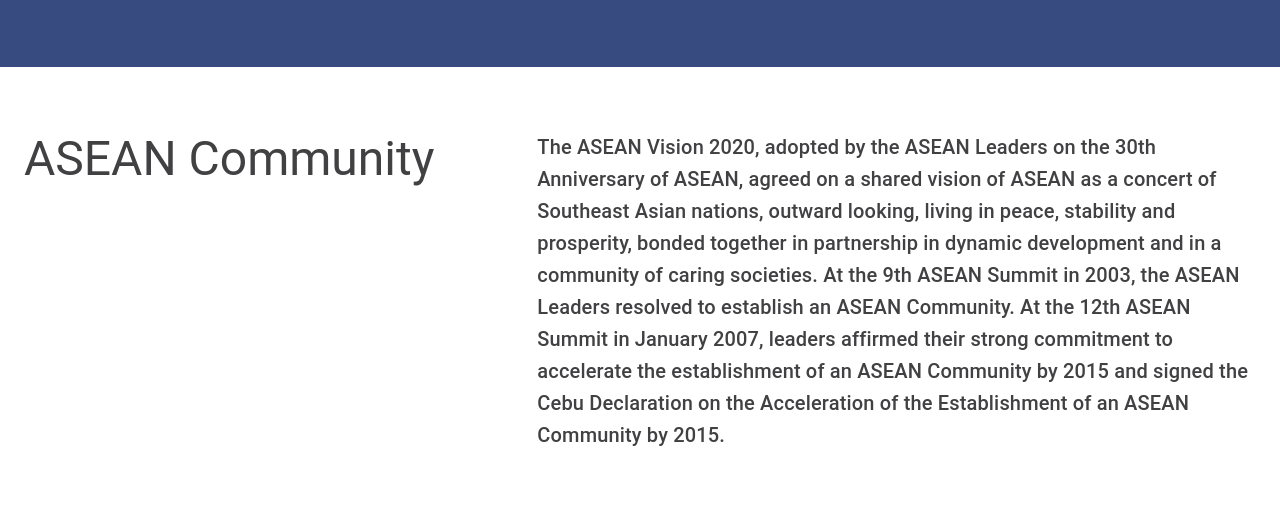
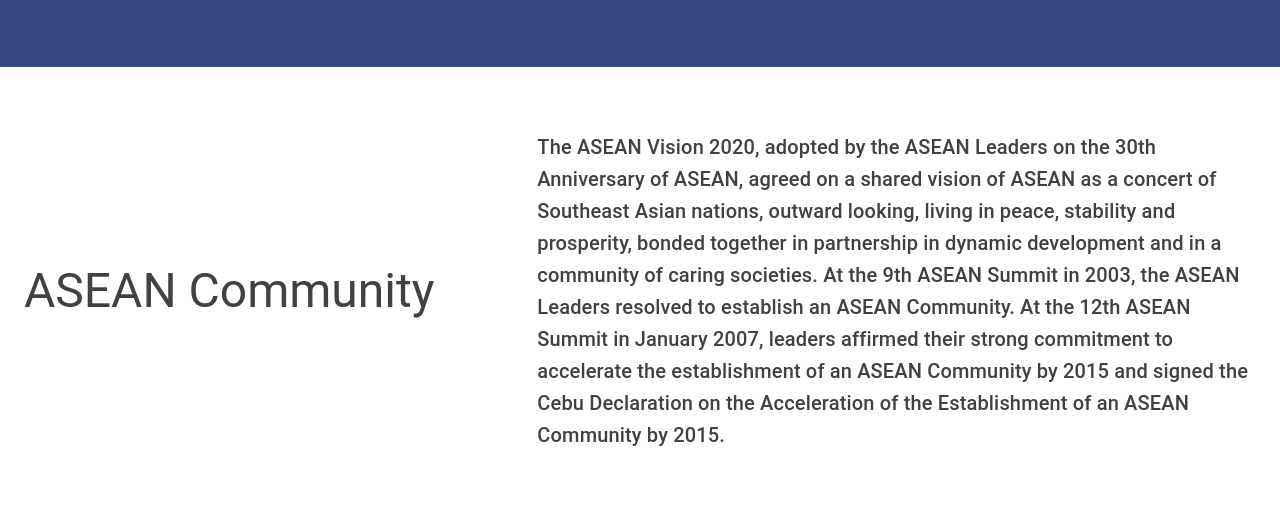
Before and after one commit to UNSWASEANsociety/society_website, a Next.js app: page /about in a window 1280 px wide. Shown: the part 2000-2517 px from the top of the page. Built offline with nearby package versions, Linux system fonts and the light colour scheme.

Commit message:
Build works, added some minor style changes

```diff
--- a/pages/index.js
+++ b/pages/index.js
@@ -23,7 +23,6 @@
   const Map = dynamic(
     () => import("@/components/Map"), // replace '@components/map' with your component's location
     {
-      loading: () => <p>A map is loading</p>,
       ssr: false, // This line is important. It's what prevents server-side render
     }
   );
--- a/src/page_sections/About/ASEANCommunity.js
+++ b/src/page_sections/About/ASEANCommunity.js
@@ -6,9 +6,18 @@
     <>
       <Grid container>
         <Grid item md={5}>
-          <Typography component="h2" variant="h3" gutterBottom>
-            ASEAN Community
-          </Typography>
+          <div
+            style={{
+              height: "100%",
+              display: "flex",
+              flexDirection: "column",
+              justifyContent: "center",
+            }}
+          >
+            <Typography component="h2" variant="h3" gutterBottom>
+              ASEAN Community
+            </Typography>
+          </div>
         </Grid>
         <Grid item md={7}>
           <Typography variant="h6" paragraph>
```
Also changed, not shown: src/components/Map/Map.jsx (+15 -8 lines).
